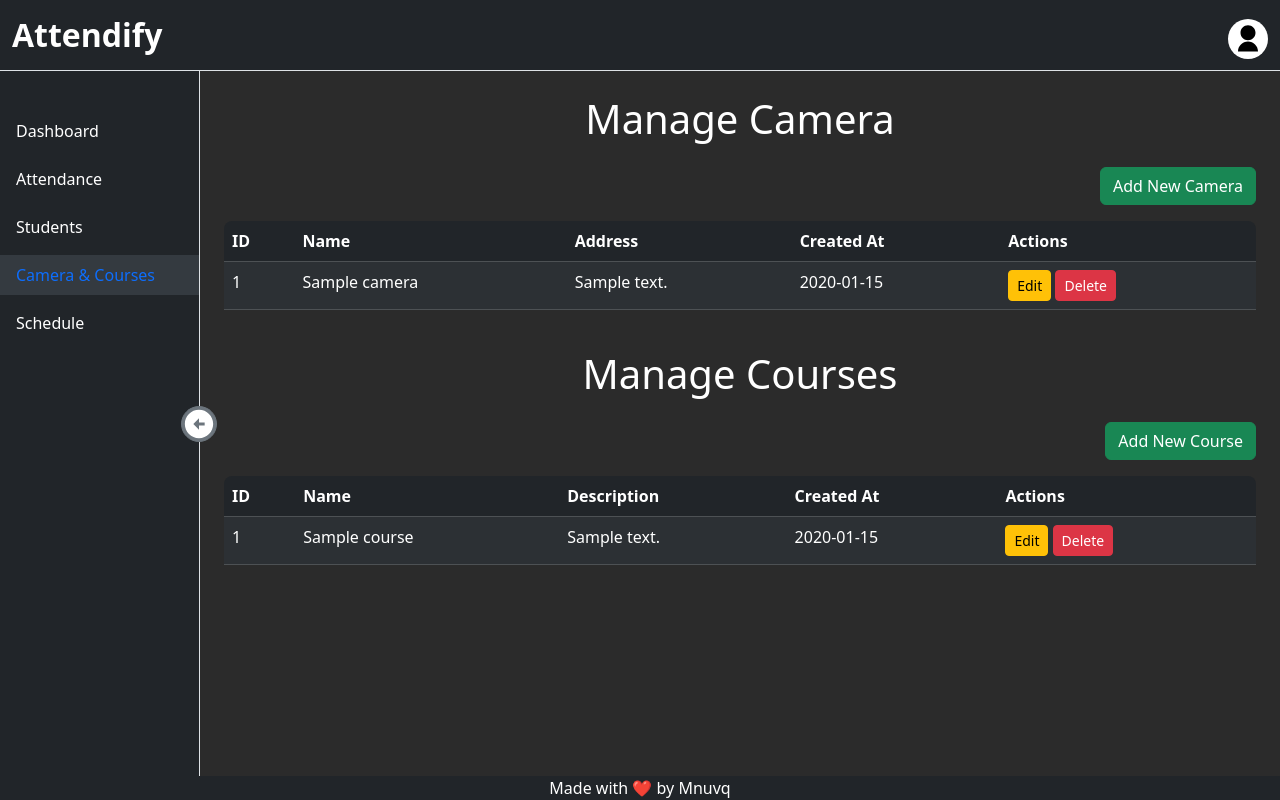
After one commit to ZahidGazi/AttendiFy, a Django app: page /camera-and-courses in a window 1280 px wide. The commit adds this page. Run offline with Django 5.2, Linux system fonts and the light colour scheme; a user stored in the database is signed in; tables that the repository leaves empty hold one stand-in row (values such as "Sample post").

Commit message:
camera and courses

```diff
--- /dev/null
+++ b/dashboard/templates/contents/camera_and_courses.html
@@ -0,0 +1,232 @@
+{% extends "dashboard_base.html" %}
+
+{% block title %}Courses - Attendify{% endblock %}
+{% block dashboard_content %}
+<h1 class="mb-4 text-center">Manage Camera</h1>
+
+<!-- Add Camera Button -->
+<div class="mb-3 text-end">
+    <button class="btn btn-success" data-bs-toggle="modal" data-bs-target="#addCameraModal">Add New Camera</button>
+</div>
+
+<!-- List of Cameras -->
+<div class="table-responsive table_data">
+    <table class="table table-dark table-striped">
+        <thead>
+            <tr>
+                <th>ID</th>
+                <th>Name</th>
+                <th>Address</th>
+                <th>Created At</th>
+                <th>Actions</th>
+            </tr>
+        </thead>
+        <tbody>
+            {% for camera in cameras %}
+            <tr>
+                <td>{{ camera.id }}</td>
+                <td>{{ camera.name }}</td>
+                <td>{{ camera.address|default:'-' }}</td>
+                <td>{{ camera.created_at|date:'Y-m-d' }}</td>
+                <td>
+                    <button type="button" class="btn btn-sm btn-warning" data-bs-toggle="modal" data-bs-target="#editCameraModal" data-camera-id="{{ camera.id }}" data-camera-name="{{ camera.name }}" data-camera-address="{{ camera.address }}">Edit</button>
+                    <form method="post" action="" style="display:inline;">
+                        {% csrf_token %}
+                        <input type="hidden" name="action" value="deletecamera">
+                        <input type="hidden" name="camera_id" value="{{ camera.id }}">
+                        <button type="submit" class="btn btn-sm btn-danger" onclick="return confirm('Are you sure you want to delete this camera?');">Delete</button>
+                    </form>
+                </td>
+            </tr>
+            {% empty %}
+            <tr><td colspan="5" class="text-center">No cameras found.</td></tr>
+            {% endfor %}
+        </tbody>
+    </table>
+</div>
+
+<!-- Add Camera Modal -->
+<div class="modal fade" id="addCameraModal" tabindex="-1" aria-labelledby="addCameraModalLabel" aria-hidden="true">
+  <div class="modal-dialog">
+    <div class="modal-content bg-dark text-light">
+      <div class="modal-header">
+        <h5 class="modal-title" id="addCameraModalLabel">Add New Camera</h5>
+        <button type="button" class="btn-close btn-close-white" data-bs-dismiss="modal" aria-label="Close"></button>
+      </div>
+      <form method="post" action="">
+        {% csrf_token %}
+        <input type="hidden" name="action" value="addcamera">
+        <div class="modal-body">
+          <div class="mb-3">
+            <label for="add_camera_name" class="form-label">Name</label>
+            <input type="text" id="add_camera_name" name="name" class="form-control" required>
+          </div>
+          <div class="mb-3">
+            <label for="add_camera_address" class="form-label">Address</label>
+            <input type="text" id="add_camera_address" name="cam_address" class="form-control" required>
+          </div>
+        </div>
+        <div class="modal-footer">
+          <button type="button" class="btn btn-secondary" data-bs-dismiss="modal">Cancel</button>
+          <button type="submit" class="btn btn-success">Add Camera</button>
+        </div>
+      </form>
+    </div>
+  </div>
+</div>
+
+<!-- Edit Camera Modal -->
+<div class="modal fade" id="editCameraModal" tabindex="-1" aria-labelledby="editCameraModalLabel" aria-hidden="true">
+  <div class="modal-dialog">
+    <div class="modal-content bg-dark text-light">
+      <div class="modal-header">
+        <h5 class="modal-title" id="editCameraModalLabel">Edit Camera</h5>
+        <button type="button" class="btn-close btn-close-white" data-bs-dismiss="modal" aria-label="Close"></button>
+      </div>
+      <form method="post" action="">
+        {% csrf_token %}
+        <input type="hidden" name="action" value="editcamera">
+        <input type="hidden" id="edit_camera_id" name="camera_id">
+        <div class="modal-body">
+          <div class="mb-3">
+            <label for="edit_camera_name" class="form-label">Name</label>
+            <input type="text" id="edit_camera_name" name="name" class="form-control" required>
+          </div>
+          <div class="mb-3">
+            <label for="edit_camera_address" class="form-label">Address</label>
+            <input type="text" id="edit_camera_address" name="cam_address" class="form-control" required>
+          </div>
+        </div>
+        <div class="modal-footer">
+          <button type="button" class="btn btn-secondary" data-bs-dismiss="modal">Cancel</button>
+          <button type="submit" class="btn btn-success">Update Camera</button>
+        </div>
+      </form>
+    </div>
+  </div>
+</div>
+
+<h1 class="mt-4 mb-4 text-center">Manage Courses</h1>
+
+<!-- Add Course Button -->
+<div class=" mb-3 text-end">
+    <button class="btn btn-success" data-bs-toggle="modal" data-bs-target="#addClassroomModal">Add New Course</button>
+</div>
+
+<!-- List of Courses -->
+<div class="table-responsive table_data">
+    <table class="table table-dark table-striped">
+        <thead>
+            <tr>
+                <th>ID</th>
+                <th>Name</th>
+                <th>Description</th>
+                <th>Created At</th>
+                <th>Actions</th>
+            </tr>
+        </thead>
+        <tbody>
+            {% for classroom in classrooms %}
+            <tr>
+                <td>{{ classroom.id }}</td>
+                <td>{{ classroom.name }}</td>
+                <td>{{ classroom.description|default:'-' }}</td>
+                <td>{{ classroom.created_at|date:'Y-m-d' }}</td>
+                <td>
+                    <button type="button" class="btn btn-sm btn-warning" data-bs-toggle="modal" data-bs-target="#editClassroomModal" data-classroom-id="{{ classroom.id }}" data-classroom-name="{{ classroom.name }}" data-classroom-description="{{ classroom.description }}">Edit</button>
+                    <form method="post" action="" style="display:inline;">
+                        {% csrf_token %}
+                        <input type="hidden" name="action" value="deleteclass">
+                        <input type="hidden" name="classroom_id" value="{{ classroom.id }}">
+                        <button type="submit" class="btn btn-sm btn-danger" onclick="return confirm('Are you sure you want to delete this course?');">Delete</button>
+                    </form>
+                </td>
+            </tr>
+            {% empty %}
+            <tr><td colspan="5" class="text-center">No courses found.</td></tr>
+            {% endfor %}
+        </tbody>
+    </table>
+</div>
+
+<!-- Add Course Modal -->
+<div class="modal fade" id="addClassroomModal" tabindex="-1" aria-labelledby="addClassroomModalLabel" aria-hidden="true">
+  <div class="modal-dialog">
+    <div class="modal-content bg-dark text-light">
+      <div class="modal-header">
+        <h5 class="modal-title" id="addClassroomModalLabel">Add New Course</h5>
+        <button type="button" class="btn-close btn-close-white" data-bs-dismiss="modal" aria-label="Close"></button>
+      </div>
+      <form method="post" action="">
+        {% csrf_token %}
+        <input type="hidden" name="action" value="addclass">
+        <div class="modal-body">
+          <div class="mb-3">
+            <label for="add_classroom_name" class="form-label">Name</label>
+            <input type="text" id="add_classroom_name" name="name" class="form-control" required>
+          </div>
+          <div class="mb-3">
+            <label for="add_classroom_description" class="form-label">Description</label>
+            <textarea id="add_classroom_description" name="description" class="form-control"></textarea>
+          </div>
+        </div>
+        <div class="modal-footer">
+          <button type="button" class="btn btn-secondary" data-bs-dismiss="modal">Cancel</button>
+          <button type="submit" class="btn btn-success">Add Course</button>
+        </div>
+      </form>
+    </div>
+  </div>
+</div>
+
+<!-- Edit Course Modal -->
+<div class="modal fade" id="editClassroomModal" tabindex="-1" aria-labelledby="editClassroomModalLabel" aria-hidden="true">
+  <div class="modal-dialog">
+    <div class="modal-content bg-dark text-light">
+      <div class="modal-header">
+        <h5 class="modal-title" id="editClassroomModalLabel">Edit Course</h5>
+        <button type="button" class="btn-close btn-close-white" data-bs-dismiss="modal" aria-label="Close"></button>
+      </div>
+      <form method="post" action="">
+        {% csrf_token %}
+        <input type="hidden" name="action" value="editclass">
+        <input type="hidden" id="edit_classroom_id" name="classroom_id">
+        <div class="modal-body">
+          <div class="mb-3">
+            <label for="edit_classroom_name" class="form-label">Name</label>
+            <input type="text" id="edit_classroom_name" name="name" class="form-control" required>
+          </div>
+          <div class="mb-3">
+            <label for="edit_classroom_description" class="form-label">Description</label>
+            <textarea id="edit_classroom_description" name="description" class="form-control"></textarea>
+          </div>
+        </div>
+        <div class="modal-footer">
+          <button type="button" class="btn btn-secondary" data-bs-dismiss="modal">Cancel</button>
+          <button type="submit" class="btn btn-success">Update Course</button>
+        </div>
+      </form>
+    </div>
+  </div>
+</div>
+
+<script>
+// Fill edit modal with course data
+const editClassroomModal = document.getElementById('editClassroomModal');
+editClassroomModal.addEventListener('show.bs.modal', function (event) {
+  const button = event.relatedTarget;
+  document.getElementById('edit_classroom_id').value = button.getAttribute('data-classroom-id');
+  document.getElementById('edit_classroom_name').value = button.getAttribute('data-classroom-name');
+  document.getElementById('edit_classroom_description').value = button.getAttribute('data-classroom-description');
+});
+
+// Fill edit modal with camera data
+const editCameraModal = document.getElementById('editCameraModal');
+editCameraModal.addEventListener('show.bs.modal', function (event) {
+  const button = event.relatedTarget;
+  document.getElementById('edit_camera_id').value = button.getAttribute('data-camera-id');
+  document.getElementById('edit_camera_name').value = button.getAttribute('data-camera-name');
+  document.getElementById('edit_camera_address').value = button.getAttribute('data-camera-address');
+});
+</script>
+{% endblock %}
--- a/dashboard/templates/contents/settings.html
+++ /dev/null
@@ -1,6 +0,0 @@
-{% extends "dashboard_base.html" %}
-
-{% block dashboard_content %}
-<h1>Settings</h1>
-<p>Content for settings goes here.</p>
-{% endblock %}
--- a/dashboard/templates/dashboard_base.html
+++ b/dashboard/templates/dashboard_base.html
@@ -67,21 +67,15 @@
                     </a>
                 </li>
                 <li class="nav-item mb-2">
-                    <a href="{% url 'courses' %}"
-                        class="nav-link {% if request.resolver_match.url_name == 'courses' %}active text-primary{% else %}text-white{% endif %}">
-                        Courses
+                    <a href="{% url 'camera_and_courses' %}"
+                        class="nav-link {% if request.resolver_match.url_name == 'camera_and_courses' %}active text-primary{% else %}text-white{% endif %}">
+                        Camera & Courses
                     </a>
                 </li>
                 <li class="nav-item mb-2">
                     <a href="{% url 'schedule' %}"
                         class="nav-link {% if request.resolver_match.url_name == 'schedule' %}active text-primary{% else %}text-white{% endif %}">
                         Schedule
-                    </a>
-                </li>
-                <li class="nav-item mb-2">
-                    <a href="{% url 'settings' %}"
-                        class="nav-link {% if request.resolver_match.url_name == 'settings' %}active text-primary{% else %}text-white{% endif %}">
-                        Settings
                     </a>
                 </li>
             </ul>
--- a/dashboard/urls.py
+++ b/dashboard/urls.py
@@ -7,7 +7,6 @@ urlpatterns = [
     path('', views.dashboard_home, name='dashboard-home'),
     path('attendance', views.attendance, name='attendance'),
     path('students', views.students, name='students'),
-    path('courses', views.courses, name='courses'),
+    path('camera-and-courses', views.camera_courses, name='camera_and_courses'),
     path('schedule', views.schedule, name='schedule'),
-    path('settings', views.settings, name='settings'),
 ]
--- a/dashboard/views.py
+++ b/dashboard/views.py
@@ -100,7 +100,7 @@ def attendance(request):
     else:
         selected_date = date.today()
 
-    students = Student.objects.all().select_related('student_class')
+    students = Student.objects.all().select_related('student_class').order_by('id')
     if class_id:
         students = students.filter(student_class_id=class_id)
 
@@ -311,19 +311,28 @@ def students(request):
     return render(request, 'contents/students.html', context)
 
 @login_required(login_url='login')
-def courses(request):
+def camera_courses(request):
     classrooms = Course.objects.all().order_by('id')
+    cameras = Camera.objects.all().order_by('id')
 
     # Handle Add Classroom
-    if request.method == 'POST' and request.POST.get('action') == 'add':
+    if request.method == 'POST' and request.POST.get('action') == 'addclass':
         name = request.POST.get('name')
         description = request.POST.get('description')
         if name:
             Course.objects.create(name=name, description=description)
         return redirect(request.path)
 
+    # Handle Add Camera
+    if request.method == 'POST' and request.POST.get('action') == 'addcamera':
+        name = request.POST.get('name')
+        cam_address = request.POST.get("cam_address")
+        if name:
+            Camera.objects.create(name=name, address=cam_address)
+        return redirect(request.path)
+
     # Handle Edit Classroom
-    if request.method == 'POST' and request.POST.get('action') == 'edit':
+    if request.method == 'POST' and request.POST.get('action') == 'editclass':
         classroom_id = request.POST.get('classroom_id')
         name = request.POST.get('name')
         description = request.POST.get('description')
@@ -334,18 +343,42 @@ def courses(request):
             classroom.save()
         return redirect(request.path)
 
+    # Handle Edit Camera
+    if request.method == 'POST' and request.POST.get('action') == 'editcamera':
+        camera_id = request.POST.get('camera_id')
+        name = request.POST.get('name')
+        cam_address = request.POST.get('cam_address')
+        camera = Camera.objects.filter(id=camera_id).first()
+        if camera and name:
+            camera.name = name
+            camera.address = cam_address
+            camera.save()
+        return redirect(request.path)
+
     # Handle Delete Classroom
-    if request.method == 'POST' and request.POST.get('action') == 'delete':
+    if request.method == 'POST' and request.POST.get('action') == 'deleteclass':
         classroom_id = request.POST.get('classroom_id')
         classroom = Course.objects.filter(id=classroom_id).first()
         if classroom:
+            # delete all students linked to this class
+            Student.objects.filter(student_class=classroom).delete()
             classroom.delete()
+
+        return redirect(request.path)
+
+    # Handle Delete Camera
+    if request.method == 'POST' and request.POST.get('action') == 'deletecamera':
+        camera_id = request.POST.get('camera_id')
+        camera = Camera.objects.filter(id=camera_id).first()
+        if camera:
+            camera.delete()
         return redirect(request.path)
 
     context = {
         'classrooms': classrooms,
+        'cameras': cameras,
     }
-    return render(request, 'contents/courses.html', context)
+    return render(request, 'contents/camera_and_courses.html', context)
 
 @login_required(login_url='login')
 def schedule(request):
@@ -383,7 +416,3 @@ def schedule(request):
         'cameras': cameras,
     }
     return render(request, 'contents/schedule.html', context)
-
-@login_required(login_url='login')
-def settings(request):
-    return render(request, 'contents/settings.html')
```
Also changed, not shown: attendance/take_attendance.py (+19 -10 lines), dashboard/templates/contents/courses.html (deleted, +0 -120 lines), dashboard/templates/contents/classrooms.html (deleted), 1 other file.
